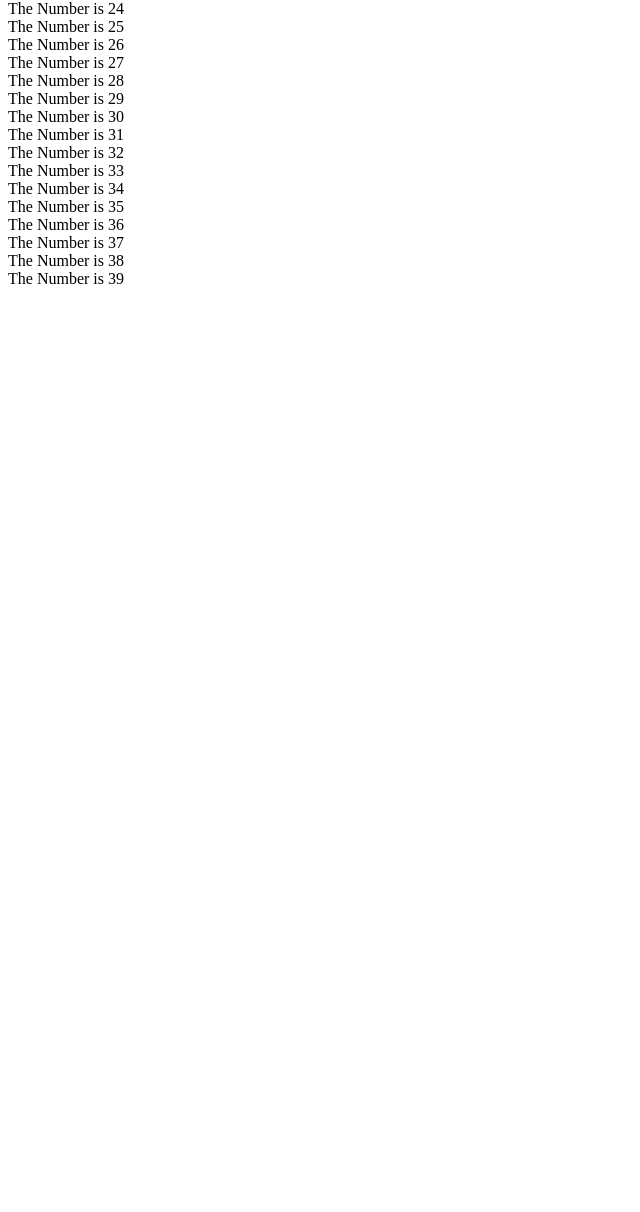
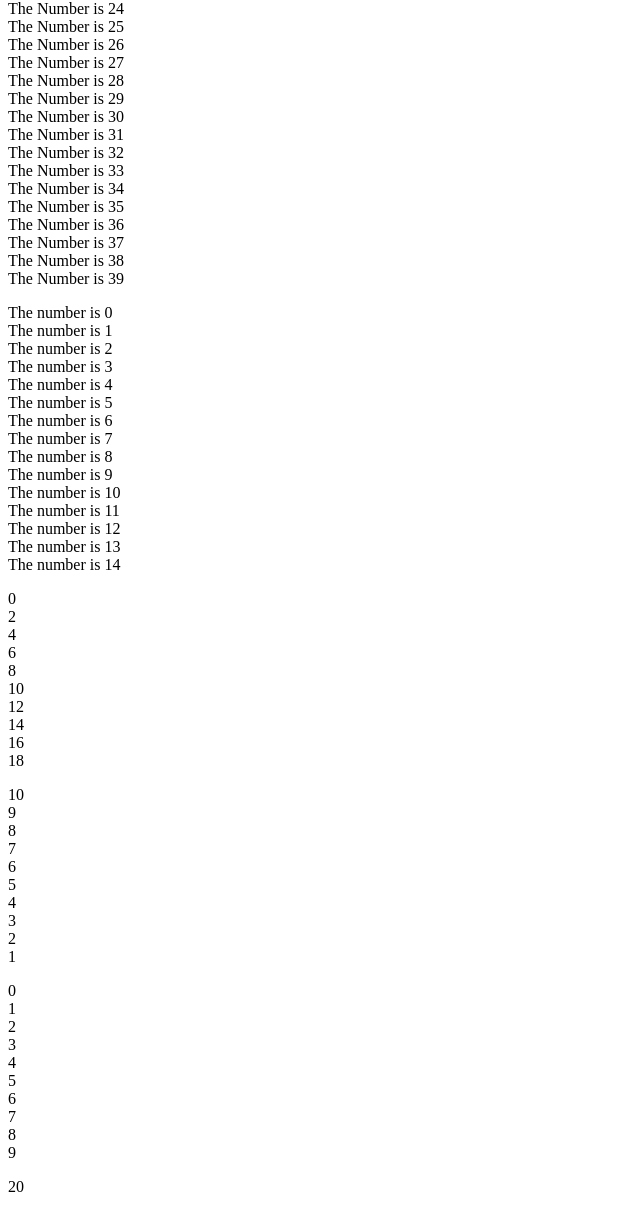
Before and after one commit to devRokib/js_fundamental, a plain HTML site: page Loops/index.html in a window 1280 px wide. Shown: the part 824-2036 px from the top of the page, without its empty margins (0-640 px from the left). Before the commit the page ends 1128 px from the top, so only its background shows below. Drawn offline with Linux system fonts and the light colour scheme.

Commit message:
while loop and do while loop practices

```diff
--- a/Loops/index.html
+++ b/Loops/index.html
@@ -8,6 +8,11 @@
 <body>
     <p id="demo"></p>
     <p id="texts"></p>
+    <p id="whileLoop"></p>
+    <p id="plusNumbers"></p>
+    <p id="countDowns"></p>
+    <p id="doWhiles"></p>
+    <p id="falsyDoWhile"></p>
     <script src="loops.js"></script>
 </body>
 </html>
--- a/Loops/loops.js
+++ b/Loops/loops.js
@@ -12,4 +12,57 @@ let some = "" ;
 for(let text = 0 ; text < 40 ; text++){
     some +=  "The Number is " + text +"<br>"
 }
-document.getElementById('texts').innerHTML= some
+document.getElementById('texts').innerHTML = some
+
+// shile loops ======================================
+// ==================================================
+
+let conuntNumber = ""
+let nmbr = 0
+while ( nmbr < 15){
+    conuntNumber = conuntNumber + 'The number is ' + nmbr + '<br>' ;
+    nmbr++
+}
+document.getElementById('whileLoop').innerHTML = conuntNumber
+
+let countPlusNumber = ""
+let plusNumber = 0
+
+while( plusNumber < 20){
+    countPlusNumber = countPlusNumber + plusNumber + "<br>" ;
+    plusNumber = plusNumber + 2
+}
+document.getElementById("plusNumbers").innerHTML = countPlusNumber
+
+
+let count = ""
+let countDown = 10
+
+while (countDown > 0){
+    count = count + countDown + "<br>"
+    countDown--
+}
+document.getElementById("countDowns").innerHTML = count
+
+// do while loops =========================================
+// ========================================================
+
+let doWhile = ""
+let num = 0
+do{
+    doWhile = doWhile + num + "<br>"
+    num++
+}
+while(num < 10)
+
+document.getElementById("doWhiles").innerHTML = doWhile
+
+let falsyValue = ""
+let value = 20
+
+do{
+    falsyValue = falsyValue + value + "<br>";
+    value ++
+}while(value < 10)
+
+document.getElementById("falsyDoWhile").innerHTML = falsyValue
```
